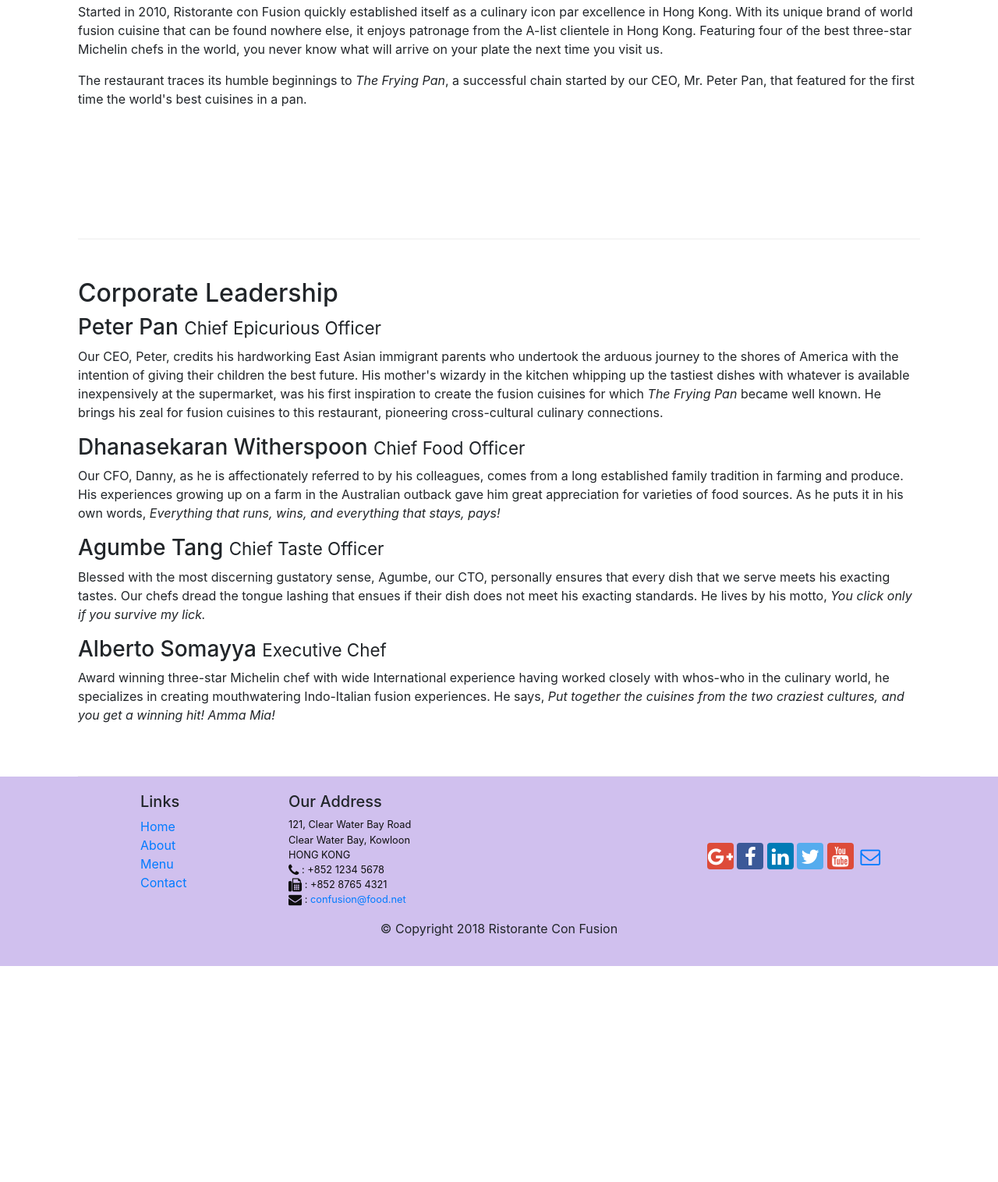
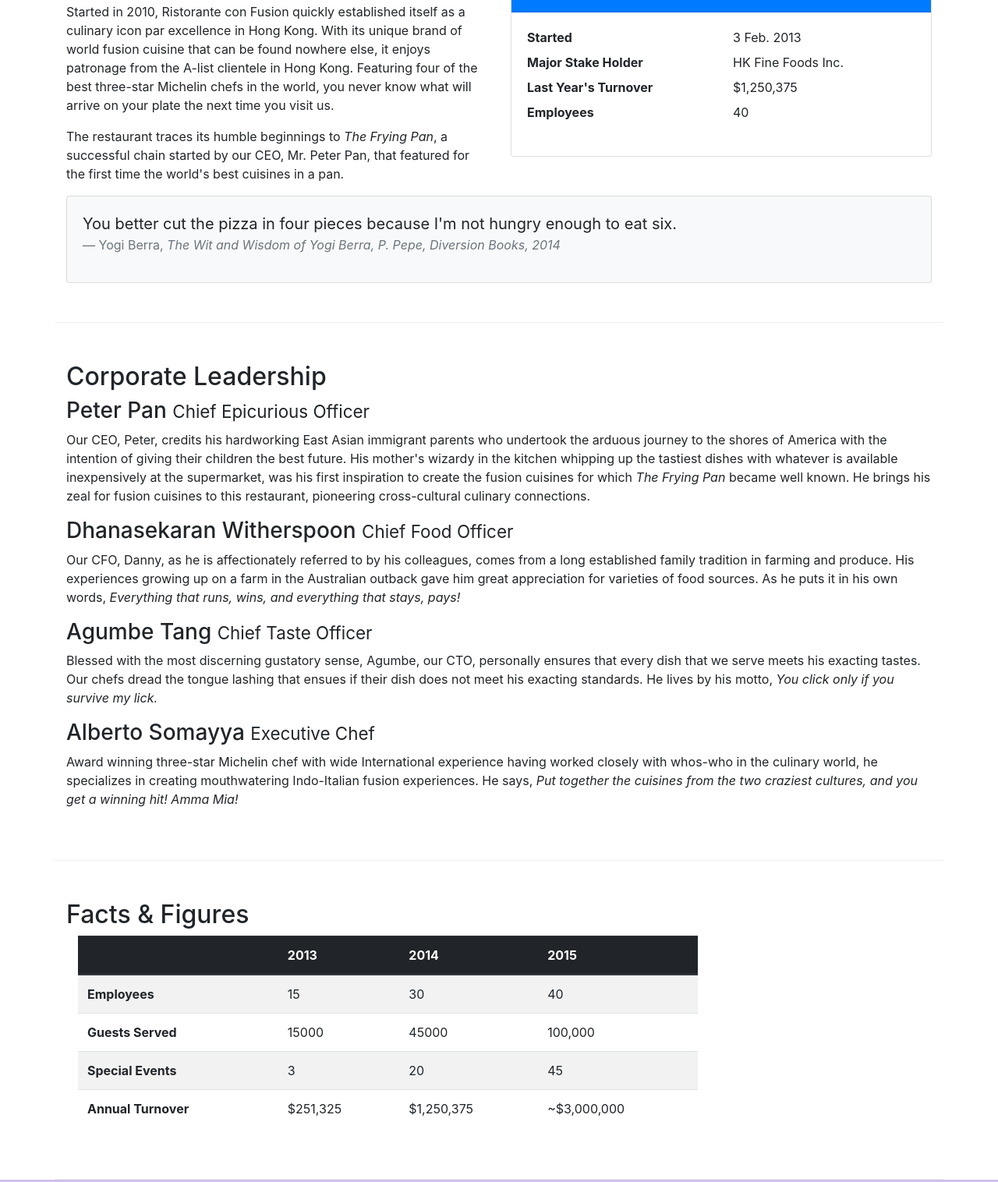
Before and after one commit to Abdelmounaim21/conFusion, a website: page aboutus.html in a window 1280 px wide. Shown: the part 578-2094 px from the top of the page at 78% size. Before the commit the page ends 1817 px from the top, so only its background shows below. Drawn offline with nearby package versions, Linux system fonts and the light colour scheme.

Commit message:
table and cards

```diff
--- a/aboutus.html
+++ b/aboutus.html
@@ -47,7 +47,6 @@
         </div>
     </header>
 
-
     <div class="container">
         <div class="row">
             <ol class="col-12 breadcrumb">
@@ -62,19 +61,46 @@
 
 
 
-        <div class="container">
-            <div class="row-content" >
+        <div class="row row-content">
+            <div class="col-sm-6" >
                 <h2>Our History</h2>
                 <p>Started in 2010, Ristorante con Fusion quickly established itself as a culinary icon par excellence in Hong Kong. With its unique brand of world fusion cuisine that can be found nowhere else, it enjoys patronage from the A-list clientele in Hong Kong.  Featuring four of the best three-star Michelin chefs in the world, you never know what will arrive on your plate the next time you visit us.</p>
                 <p>The restaurant traces its humble beginnings to <em>The Frying Pan</em>, a successful chain started by our CEO, Mr. Peter Pan, that featured for the first time the world's best cuisines in a pan.</p>
             </div>
-            <div>
+            <div class="col-12 col-sm-6">
+                <div class="card">
+                    <h3 class="card-header bg-primary text-white">Facts At a Glance</h3>
+                    <div class="card-body">
+                        <dl class="row">
+                            <dt class="col-6">Started</dt>
+                            <dd class="col-6">3 Feb. 2013</dd>
+                            <dt class="col-6">Major Stake Holder</dt>
+                            <dd class="col-6">HK Fine Foods Inc.</dd>
+                            <dt class="col-6">Last Year's Turnover</dt>
+                            <dd class="col-6">$1,250,375</dd>
+                            <dt class="col-6">Employees</dt>
+                            <dd class="col-6">40</dd>
+                        </dl>
+                    </div>
+                </div>
+            </div>
+            <div class="col-12">
+                <div class="card card-body bg-light">
+                    <blockquote class="blockquote">
+                        <p class="mb-0">You better cut the pizza in four pieces because
+                            I'm not hungry enough to eat six.</p>
+                        <footer class="blockquote-footer">Yogi Berra,
+                            <cite title="Source Title">The Wit and Wisdom of Yogi Berra,
+                            P. Pepe, Diversion Books, 2014</cite>
+                        </footer>
+                    </blockquote>
+                </div>
             </div>
         </div>
 
 
-        <div class="container">
-            <div class="row-content">
+        <div class="row row-content">
+            <div class="col-12">
                 <h2>Corporate Leadership</h2>
                 <h3>Peter Pan <small>Chief Epicurious Officer</small></h3>
                 <p class="d-none d-sm-block">Our CEO, Peter, credits his hardworking East Asian immigrant parents who undertook the arduous journey to the shores of America with the intention of giving their children the best future. His mother's wizardy in the kitchen whipping up the tastiest dishes with whatever is available inexpensively at the supermarket, was his first inspiration to create the fusion cuisines for which <em>The Frying Pan</em> became well known. He brings his zeal for fusion cuisines to this restaurant, pioneering cross-cultural culinary connections.</p>
@@ -86,6 +112,53 @@
                 <p class="d-none d-sm-block">Award winning three-star Michelin chef with wide International experience having worked closely with whos-who in the culinary world, he specializes in creating mouthwatering Indo-Italian fusion experiences. He says, <em>Put together the cuisines from the two craziest cultures, and you get a winning hit! Amma Mia!</em></p>
             </div>
        </div>
+       <div class="row row-content">
+        <div class="col-12 col-sm-9">
+            <h2>Facts &amp; Figures</h2>
+            <div class="col-12">
+                <div class="table-responsive">
+                    <table class="table table-striped">
+                        <thead class="thead-dark">
+                            <tr>
+                                <th>&nbsp;</th>
+                                <th>2013</th>
+                                <th>2014</th>
+                                <th>2015</th>
+                            </tr>
+                        </thead>
+                        <tbody>
+                            <tr>
+                                <th>Employees</th>
+                                <td>15</td>
+                                <td>30</td>
+                                <td>40</td>
+                            </tr>
+                            <tr>
+                                <th>Guests Served</th>
+                                <td>15000</td>
+                                <td>45000</td>
+                                <td>100,000</td>
+                            </tr>
+                            <tr>
+                                <th>Special Events</th>
+                                <td>3</td>
+                                <td>20</td>
+                                <td>45</td>
+                            </tr>
+                            <tr>
+                                <th>Annual Turnover</th>
+                                <td>$251,325</td>
+                                <td>$1,250,375</td>
+                                <td>~$3,000,000</td>
+                            </tr>
+                        </tbody>
+                    </table>
+                </div>
+            </div>
+        </div>
+
+   </div>
+
 
     </div>
 
```
Also changed, not shown: contactus.html (+3 -3 lines), index.html (+1 -0 lines).
